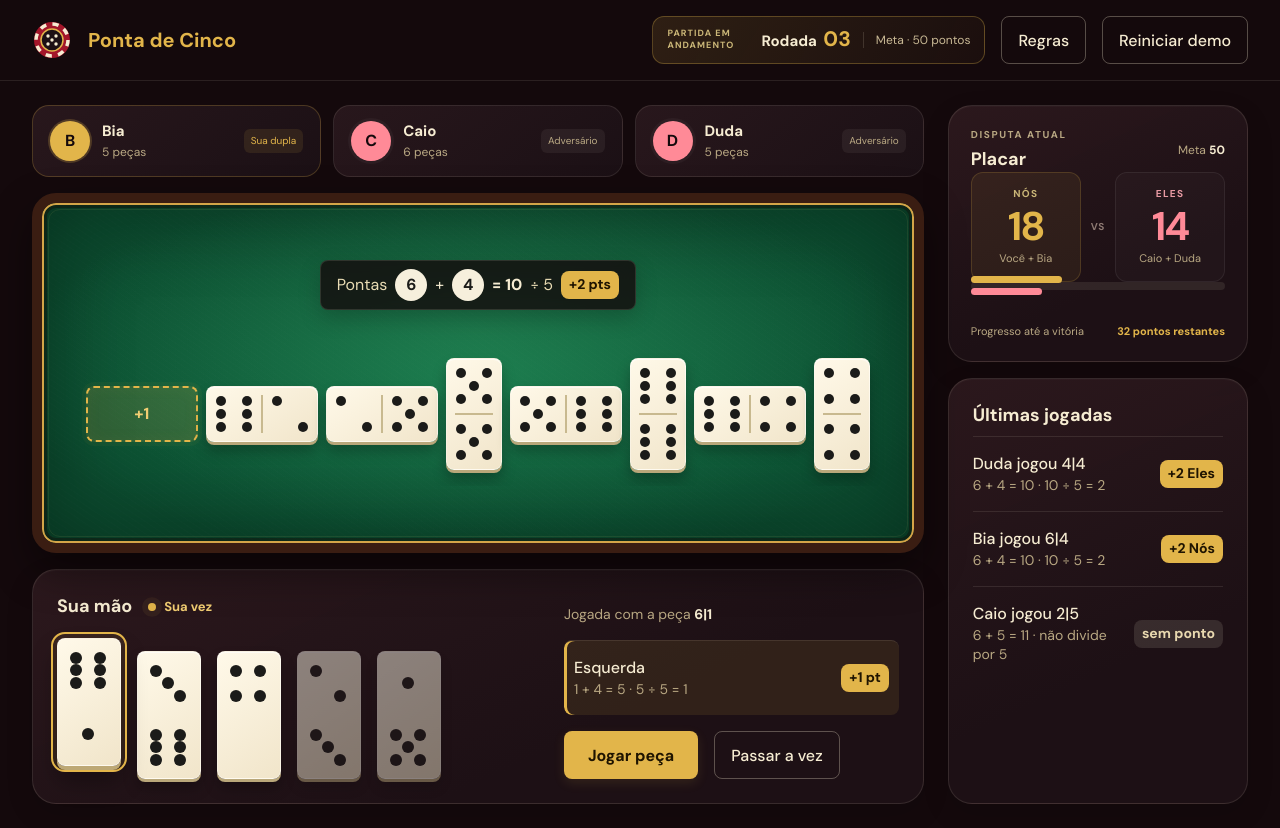
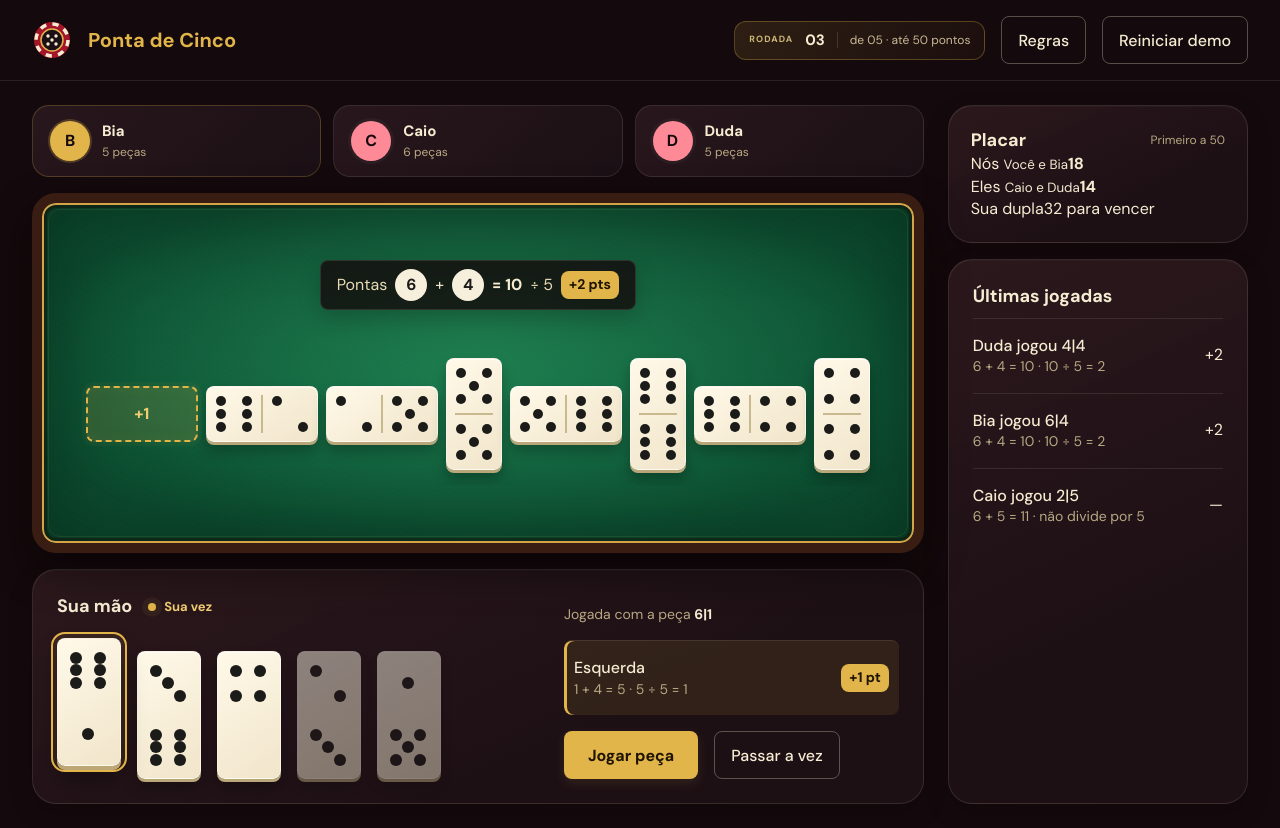
Before and after one commit to LUMEN-7/ponta-5, a React (Vite) app: page / in a window 1280 px wide. Built offline with nearby package versions, Linux system fonts and the light colour scheme.

Commit message:
style: simplifica placar rodada e histórico

```diff
--- a/src/App.jsx
+++ b/src/App.jsx
@@ -131,7 +131,7 @@ export default function App() {
       <span style={{"fontSize":"20px","fontWeight":"700","color":"#e2b54a"}}>Ponta de Cinco</span>
     </div>
     <div style={{"display":"flex","alignItems":"center","gap":"16px","flexWrap":"wrap"}}>
-      <div className="round-status"><span className="round-kicker">PARTIDA EM ANDAMENTO</span><strong>Rodada <span>03</span></strong><span className="round-goal">Meta · 50 pontos</span></div>
+      <div className="round-status"><span className="round-kicker">RODADA</span><strong>03</strong><span className="round-goal">de 05 · até 50 pontos</span></div>
       <button type="button" className="ghostbtn">Regras</button>
       <button type="button" className="ghostbtn" onClick={resetDemo}>Reiniciar demo</button>
     </div>
@@ -145,7 +145,7 @@ export default function App() {
         {opps.map((o) => <div className={`player-card ${o.team}`} key={o.name}>
           <div className={`av ${o.team} ${o.name === "Bia" ? "partner" : ""}`}>{o.init}</div>
           <div className="player-details"><strong>{o.name}</strong><span>{o.count} peças</span></div>
-          <span className="player-team">{o.team === "us" ? "Sua dupla" : "Adversário"}</span>
+
         </div>)}
       </div>
 
@@ -225,38 +225,39 @@ export default function App() {
 
     <aside style={{"flex":"1 1 300px","maxWidth":"360px","display":"flex","flexDirection":"column","gap":"16px"}}>
       <div className="panel score-panel">
-        <div className="score-heading"><div><span className="score-eyebrow">DISPUTA ATUAL</span><h2 className="h2">Placar</h2></div><span className="score-target">Meta <b>50</b></span></div>
-        <div className="score-matchup">
-          <div className="score-team us"><span className="score-team-label">NÓS</span><strong className="score-number">{myScore}</strong><span className="score-members">Você + Bia</span></div>
-          <span className="score-versus">VS</span>
-          <div className="score-team them"><span className="score-team-label">ELES</span><strong className="score-number">14</strong><span className="score-members">Caio + Duda</span></div>
+        <div className="score-heading"><h2 className="h2">Placar</h2><span className="score-target">Primeiro a 50</span></div>
+        <div className="score-simple">
+          <div className="score-simple-team us"><span>Nós <small>Você e Bia</small></span><strong>{myScore}</strong></div>
+          <div className="score-divider"></div>
+          <div className="score-simple-team them"><span>Eles <small>Caio e Duda</small></span><strong>14</strong></div>
         </div>
-        <div className="score-race"><div className="score-race-track"><span className="score-race-us" style={{width:`${Math.min(100,myScore / 50 * 100)}%`}}></span><span className="score-race-them" style={{width:"28%"}}></span></div><div className="score-race-footer"><span>Progresso até a vitória</span><b>{Math.max(0,50 - myScore)} pontos restantes</b></div></div>
+        <div className="score-progress"><span style={{width:`${Math.min(100,myScore / 50 * 100)}%`}}></span></div>
+        <div className="score-bottom"><span>Sua dupla</span><span>{Math.max(0,50-myScore)} para vencer</span></div>
       </div>
 
       <div className="panel history-panel" style={{"flex":"1"}}>
         <h2 className="h2" style={{"marginBottom":"8px"}}>Últimas jogadas</h2>
-        {played.slice().reverse().map((p,i) => <div className="row" key={p.id + i}><div><div style={{"fontWeight":"500"}}>Você jogou {p.a}|{p.b}</div><div className="muted">{p.side} · Demonstração</div></div><span className={p.pts ? "badge good" : "badge none"}>{p.pts ? `+${p.pts} Nós` : "sem ponto"}</span></div>)}
+        {played.slice().reverse().map((p,i) => <div className="row" key={p.id + i}><div><div style={{"fontWeight":"500"}}>Você jogou {p.a}|{p.b}</div><div className="muted">{p.side} · Demonstração</div></div><span className={p.pts ? "history-points" : "history-points none"}>{p.pts ? `+${p.pts}` : "—"}</span></div>)}
         <div className="row">
           <div>
             <div style={{"fontWeight":"500"}}>Duda jogou 4|4</div>
             <div className="muted">6 + 4 = 10 · 10 ÷ 5 = 2</div>
           </div>
-          <span className="badge good">+2 Eles</span>
+          <span className="history-points opponent">+2</span>
         </div>
         <div className="row">
           <div>
             <div style={{"fontWeight":"500"}}>Bia jogou 6|4</div>
             <div className="muted">6 + 4 = 10 · 10 ÷ 5 = 2</div>
           </div>
-          <span className="badge good">+2 Nós</span>
+          <span className="history-points">+2</span>
         </div>
         <div className="row">
           <div>
             <div style={{"fontWeight":"500"}}>Caio jogou 2|5</div>
             <div className="muted">6 + 5 = 11 · não divide por 5</div>
           </div>
-          <span className="badge none">sem ponto</span>
+          <span className="history-points none">—</span>
         </div>
       </div>
     </aside>
```
